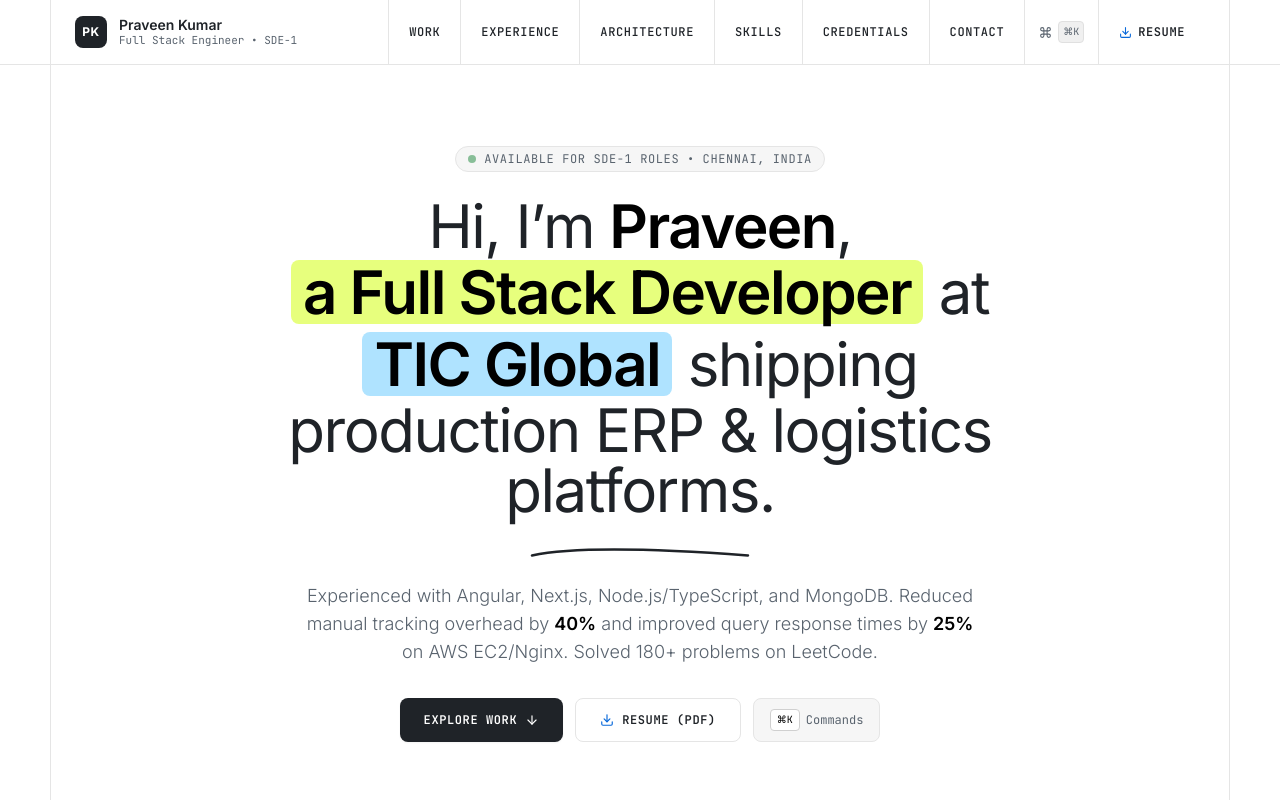
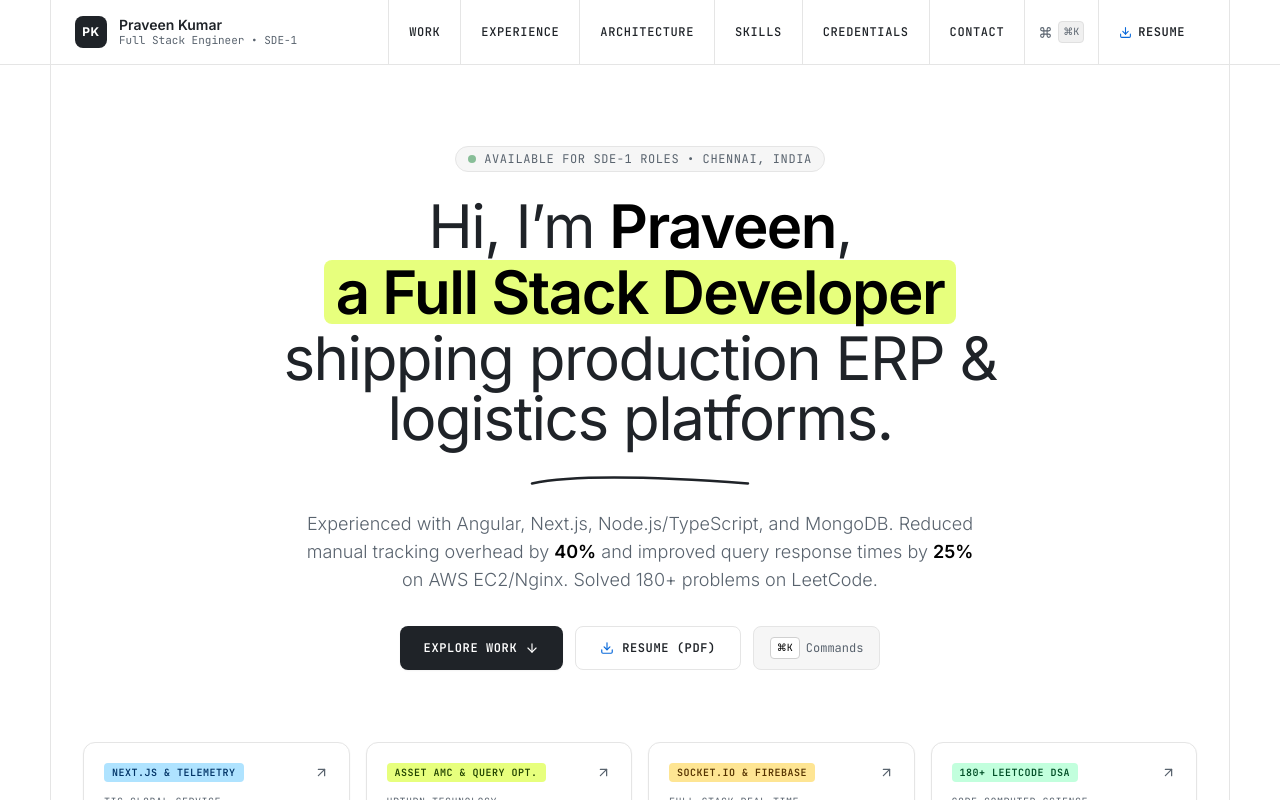
Before and after one commit to praveen93634/my-portfolio, a React (Vite) app: page / in a window 1280 px wide. Shown: the top 800 px of the page. Built offline with nearby package versions, Linux system fonts and the light colour scheme.

Commit message:
content change update

```diff
--- a/src/components/Hero.tsx
+++ b/src/components/Hero.tsx
@@ -108,10 +108,10 @@ export const Hero: React.FC<HeroProps> = ({ onOpenCommandPalette }) => {
             <span className="inline-block bg-[#e7ff7d] text-black px-2.5 sm:px-3 py-0.5 rounded-lg font-semibold my-1">
               a Full Stack Developer
             </span>{' '}
-            at{' '}
-            <span className="inline-block bg-[#afe3ff] text-black px-2.5 sm:px-3 py-0.5 rounded-lg font-semibold my-1">
+            {/* at{' '} */}
+            {/* <span className="inline-block bg-[#afe3ff] text-black px-2.5 sm:px-3 py-0.5 rounded-lg font-semibold my-1">
               TIC Global
-            </span>{' '}
+            </span>{' '} */}
             shipping production ERP & logistics platforms.
           </h1>
 
```
